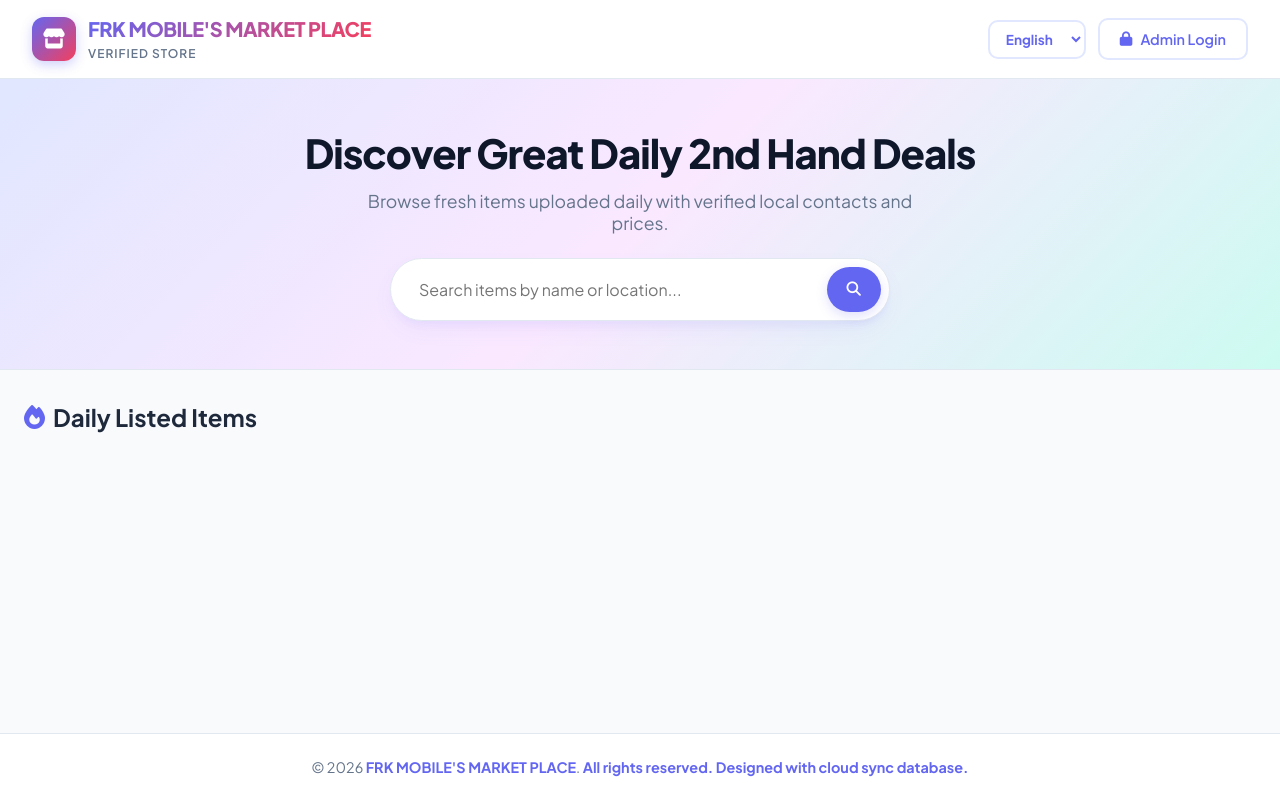
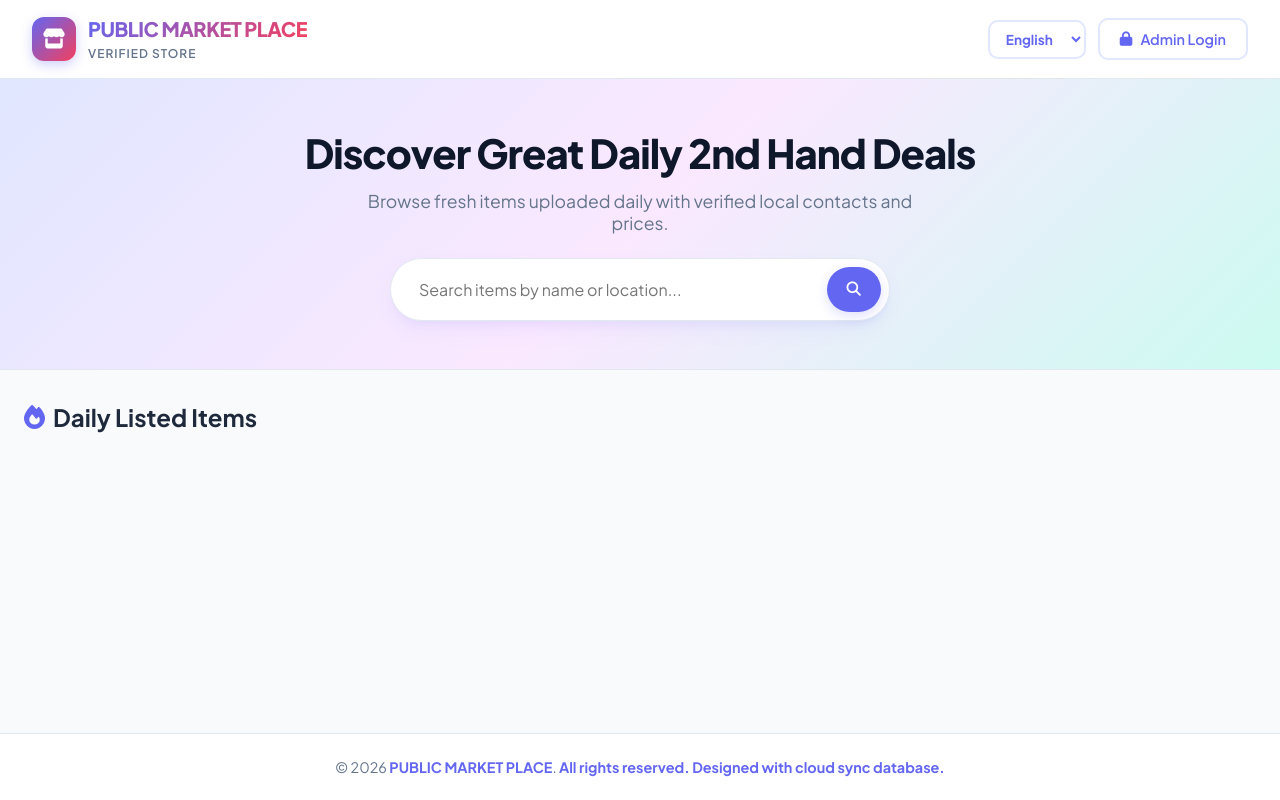
Before and after one commit to frk-market-place/FRK-market-place, a plain HTML site: page index.html in a window 1280 px wide. Drawn offline with Linux system fonts and the light colour scheme; no server answers.

Commit message:
Update index.html

```diff
--- a/index.html
+++ b/index.html
@@ -3,7 +3,7 @@
 <head>
     <meta charset="UTF-8">
     <meta name="viewport" content="width=device-width, initial-scale=1.0">
-    <title>FRK MOBILE'S MARKET PLACE</title>
+    <title>PUBLIC MARKET PLACE</title>
     <!-- Google Fonts for typography -->
     <link href="https://fonts.googleapis.com/css2?family=Plus+Jakarta+Sans:wght@400;500;600;700;800&display=swap" rel="stylesheet">
     <!-- FontAwesome Icons -->
@@ -578,7 +578,7 @@
                 <i class="fa-solid fa-store"></i>
             </div>
             <div class="logo-text">
-                <h1>FRK MOBILE'S MARKET PLACE</h1>
+                <h1>PUBLIC MARKET PLACE</h1>
                 <span id="storeSubtitle">Verified Store</span>
             </div>
         </div>
@@ -701,7 +701,7 @@
 
     <!-- Footer -->
     <footer>
-        <p>&copy; 2026 <span>FRK MOBILE'S MARKET PLACE</span>. <span data-i18n="footerRights">All rights reserved. Designed with cloud sync database.</span></p>
+        <p>&copy; 2026 <span>PUBLIC MARKET PLACE</span>. <span data-i18n="footerRights">All rights reserved. Designed with cloud sync database.</span></p>
     </footer>
 
     <!-- JavaScript & Firebase Real-Time Logic -->
@@ -1034,7 +1034,7 @@
                 saveItemBtn: "آن لائن محفوظ کن ات",
                 footerRights: "سہ حق محفوظ انت۔ کلاؤڈ ڈیٹا بیس ءِ گوں جوړ بوتگ۔",
                 editItemTitle: "آن لائن چیز بدل کن ات",
-                noItemsFound: "هنوز هچ آن لائن چیز دست نہ کپتگ۔"
+                noItemsFound: "هنوز هچ آن لائن چیز دست نہ کپتگ."
             },
             hn: {
                 storeSubtitle: "تصدیک شُدہ دکان",
```
